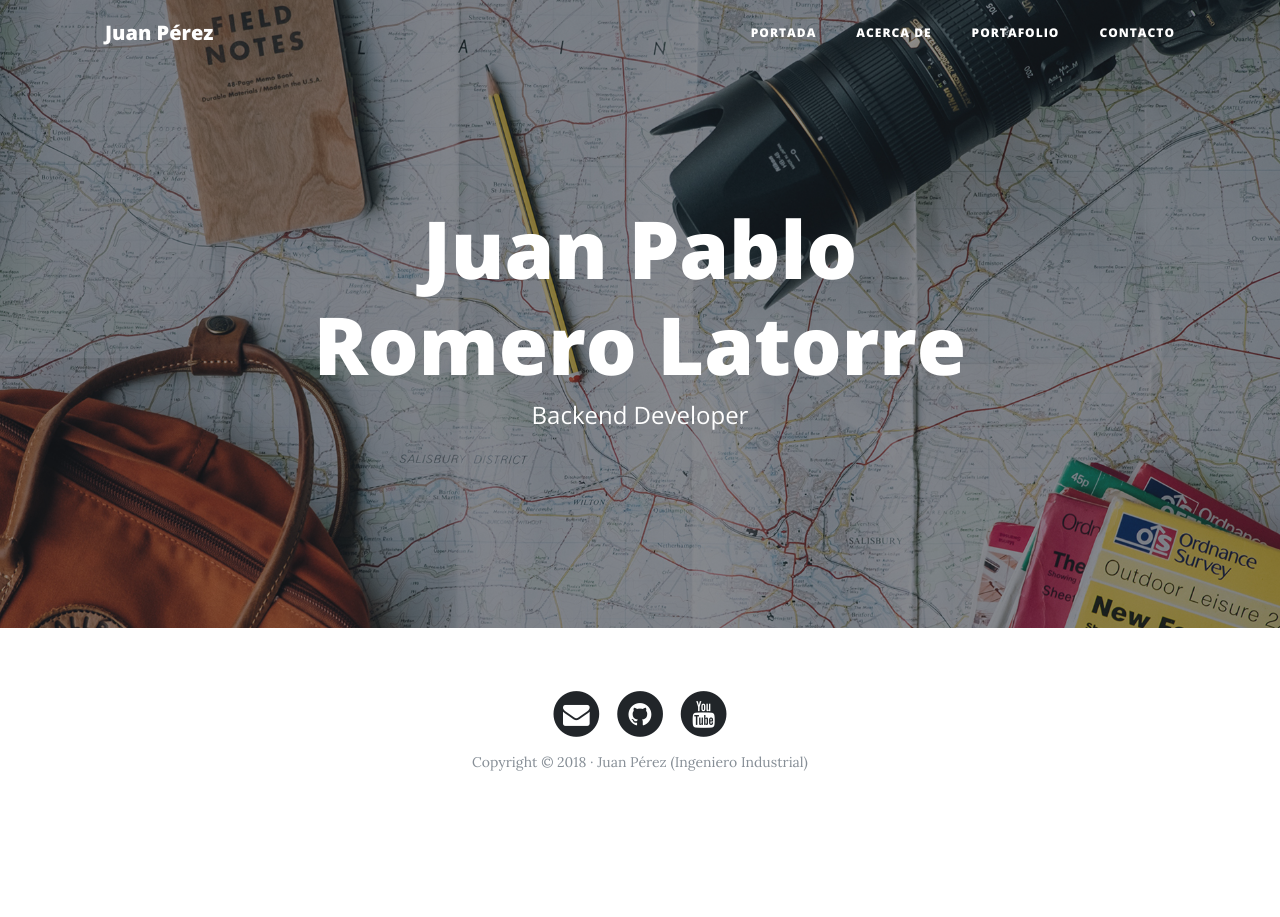
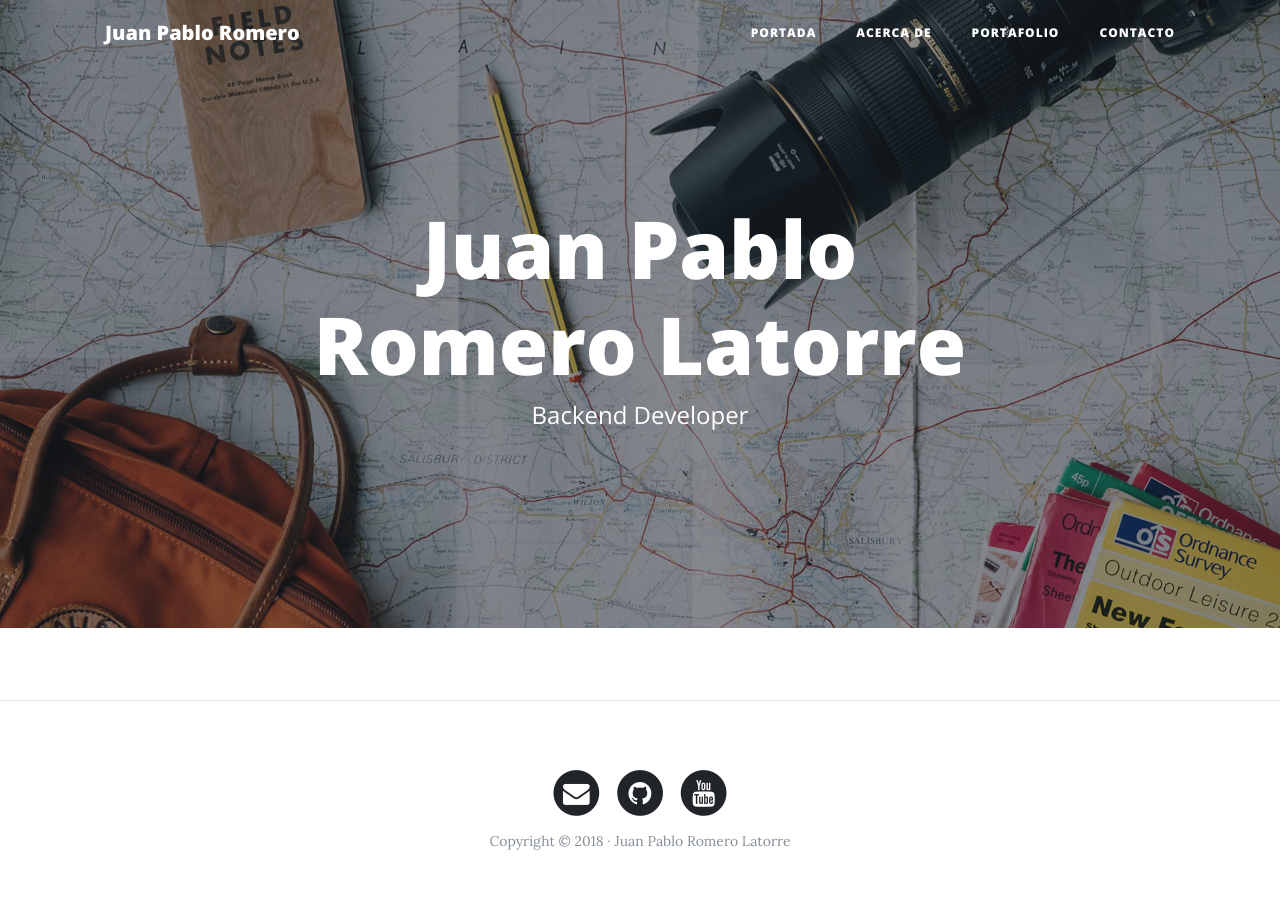
Before and after one commit to romero6218/web-personal, a Django app: page /about/ in a window 1280 px wide. Before the commit the page ends 771 px from the top, so only its background shows below. Run offline with Django 3.2, Linux system fonts and the light colour scheme; some libraries are stand-ins or nearby versions.

Commit message:
cambios en nombres de owner

```diff
--- a/apps/templates/apps/base.html
+++ b/apps/templates/apps/base.html
@@ -9,7 +9,7 @@
     <title>{% block title %}{% endblock %} | Mi pagina</title>
 
     <!-- Estilos y fuentes del template  -->
-    {% load static%}
+    {% load static %}
     <link href="{% static 'apps/vendor/bootstrap/css/bootstrap.min.css' %}" rel="stylesheet">
     <link href="{% static 'apps/vendor/font-awesome/css/font-awesome.min.css' %}" rel="stylesheet" type="text/css">
     <link href='https://fonts.googleapis.com/css?family=Lora:400,700,400italic,700italic' rel='stylesheet' type='text/css'>
@@ -23,7 +23,7 @@
     <!-- Navegación -->
     <nav class="navbar navbar-expand-lg navbar-light fixed-top" id="mainNav">
       <div class="container">
-        <a class="navbar-brand" href="{% url 'home' %}">Juan Pérez</a>
+        <a class="navbar-brand" href="{% url 'home' %}">Juan Pablo Romero</a>
         <button class="navbar-toggler navbar-toggler-right" type="button" data-toggle="collapse" data-target="#navbarResponsive" aria-controls="navbarResponsive" aria-expanded="false" aria-label="Toggle navigation">
           Menú
           <i class="fa fa-bars"></i>
@@ -65,6 +65,9 @@
 
     {%endblock%}
     <!-- Pié de página -->
+
+    <hr>
+
     <footer>
       <div class="container">
         <div class="row">
@@ -95,7 +98,7 @@
                 </a>
               </li>
             </ul>
-            <p class="copyright text-muted">Copyright &copy; 2018 · Juan Pérez (Ingeniero Industrial) </p>
+            <p class="copyright text-muted">Copyright &copy; 2018 · Juan Pablo Romero Latorre</p>
           </div>
         </div>
       </div>
```
